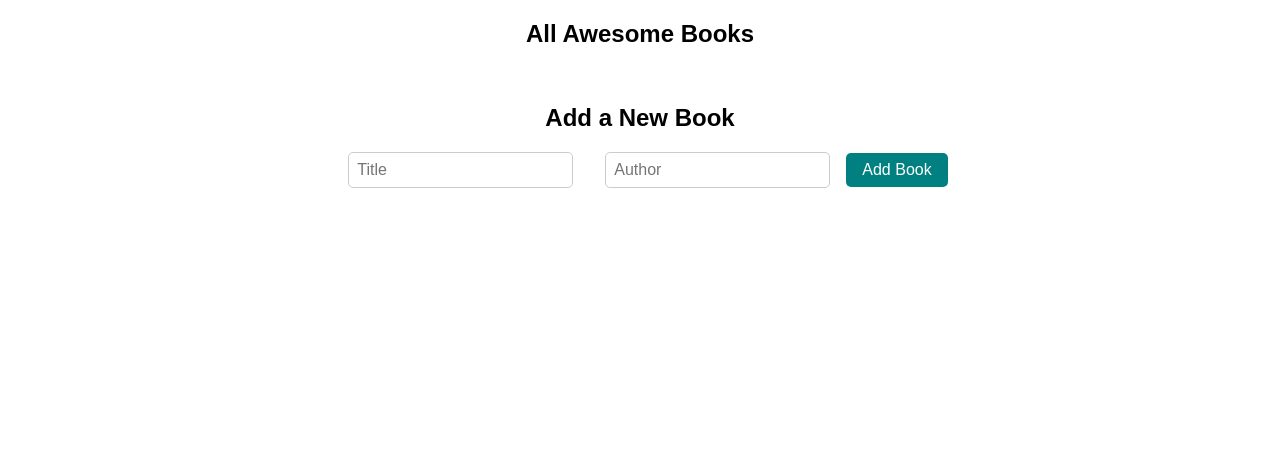
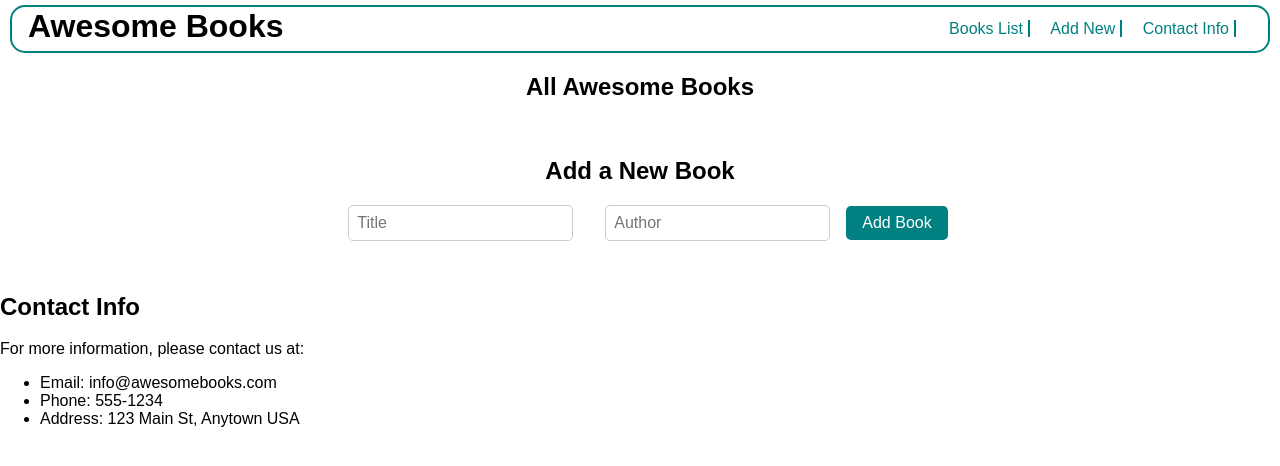
Before and after one commit to Ochiengsteven/awesome-books, a website: page index.html in a window 1280 px wide. Drawn offline with Linux system fonts and the light colour scheme.

Commit message:
add navigation bar

```diff
--- a/index.html
+++ b/index.html
@@ -1,15 +1,23 @@
 <!DOCTYPE html>
 <html lang="en">
 <head>
-    <meta charset="UTF-8">
-    <meta http-equiv="X-UA-Compatible" content="IE=edge">
-    <meta name="viewport" content="width=device-width, initial-scale=1.0">
-    <title>My Book Collection</title>
-    <link rel="stylesheet" href="style.css">
+  <meta charset="UTF-8">
+  <meta http-equiv="X-UA-Compatible" content="IE=edge">
+  <meta name="viewport" content="width=device-width, initial-scale=1.0">
+  <title>Awesome Books</title>
+  <link rel="stylesheet" href="style.css">
 </head>
 <body>
-  <div id="book-app">
-    <div id="book-list">
+  <nav>
+    <h1>Awesome Books</h1>
+    <ul>
+      <li><a href="#books-list">Books List</a></li>
+      <li><a href="#add-book-form">Add New</a></li>
+      <li><a href="#contact-info">Contact Info</a></li>
+    </ul>
+  </nav>
+  <main>
+    <section id="books-list" class="content-section">
       <h2 class="title-text">All Awesome Books</h2>
       <table id="book-table">
         <thead>
@@ -19,8 +27,8 @@
         <tbody>
         </tbody>
       </table>
-    </div>
-    <div id="add-book-form">
+    </section>
+    <section id="add-book-form" class="content-section">
       <h2>Add a New Book</h2>
       <form id="book-form">
         <label for="title-input"></label>
@@ -31,8 +39,17 @@
         <br>
         <button type="submit" id="add-button">Add Book</button>
       </form>
-    </div>
-  </div>
+    </section>
+    <section id="contact-info" class="content-section">
+      <h2>Contact Info</h2>
+      <p>For more information, please contact us at:</p>
+      <ul>
+        <li>Email: info@awesomebooks.com</li>
+        <li>Phone: 555-1234</li>
+        <li>Address: 123 Main St, Anytown USA</li>
+      </ul>
+    </section>
+  </main>
   <script src="app.js"></script>
 </body>
 </html>
--- a/style.css
+++ b/style.css
@@ -98,3 +98,28 @@ td {
     margin-bottom: 0;
   }
 }
+
+nav {
+  display: flex;
+  justify-content: space-between;
+  align-items: center;
+  height: 1.5vh;
+  border-radius: 15px;
+  padding: 1rem;
+  border: 2px solid #008080;
+  margin: 5px 10px 5px 10px;
+}
+
+nav ul li {
+  list-style: none;
+  display: inline-block;
+  margin-right: 1rem;
+  text-decoration: none;
+}
+
+ul li a {
+  text-decoration: none;
+  padding-right: 5px;
+  color: #008080;
+  border-right: 2px solid #008080;
+}
```
